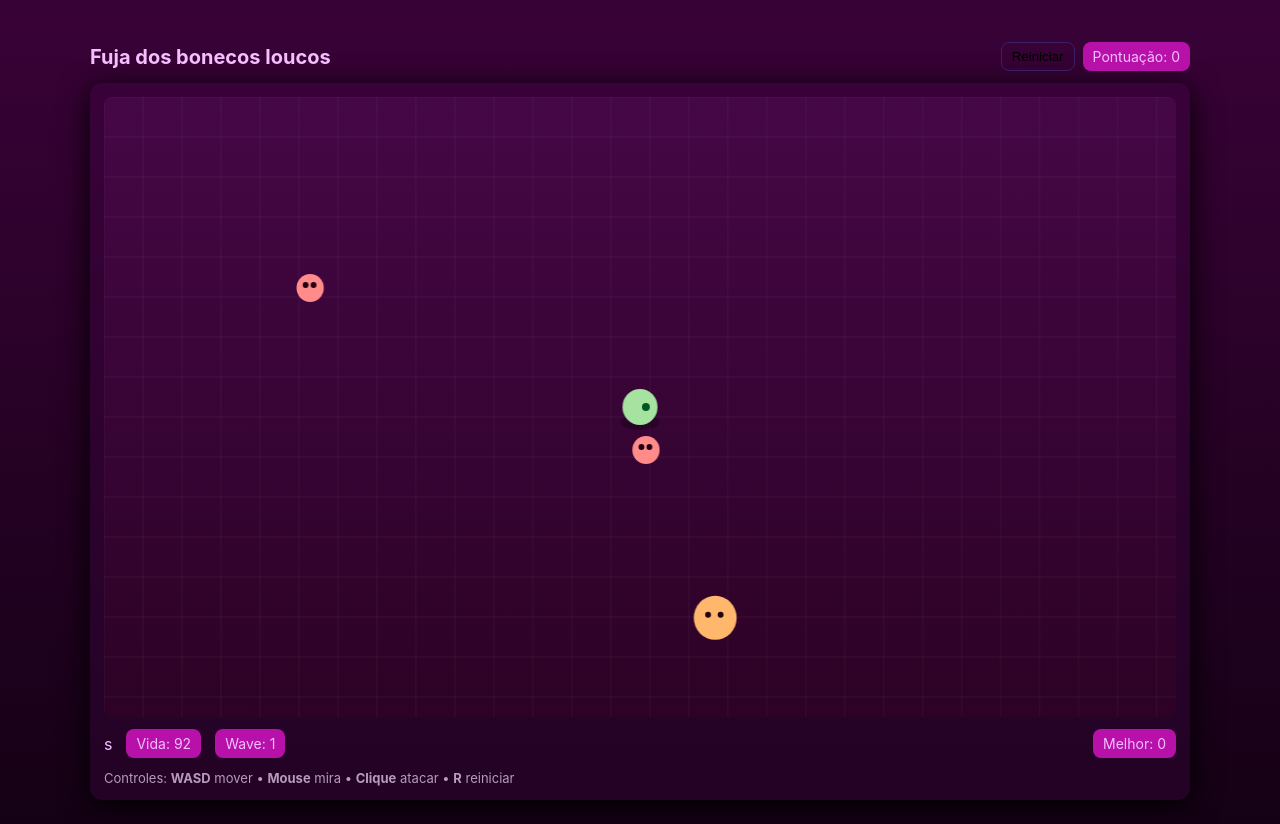
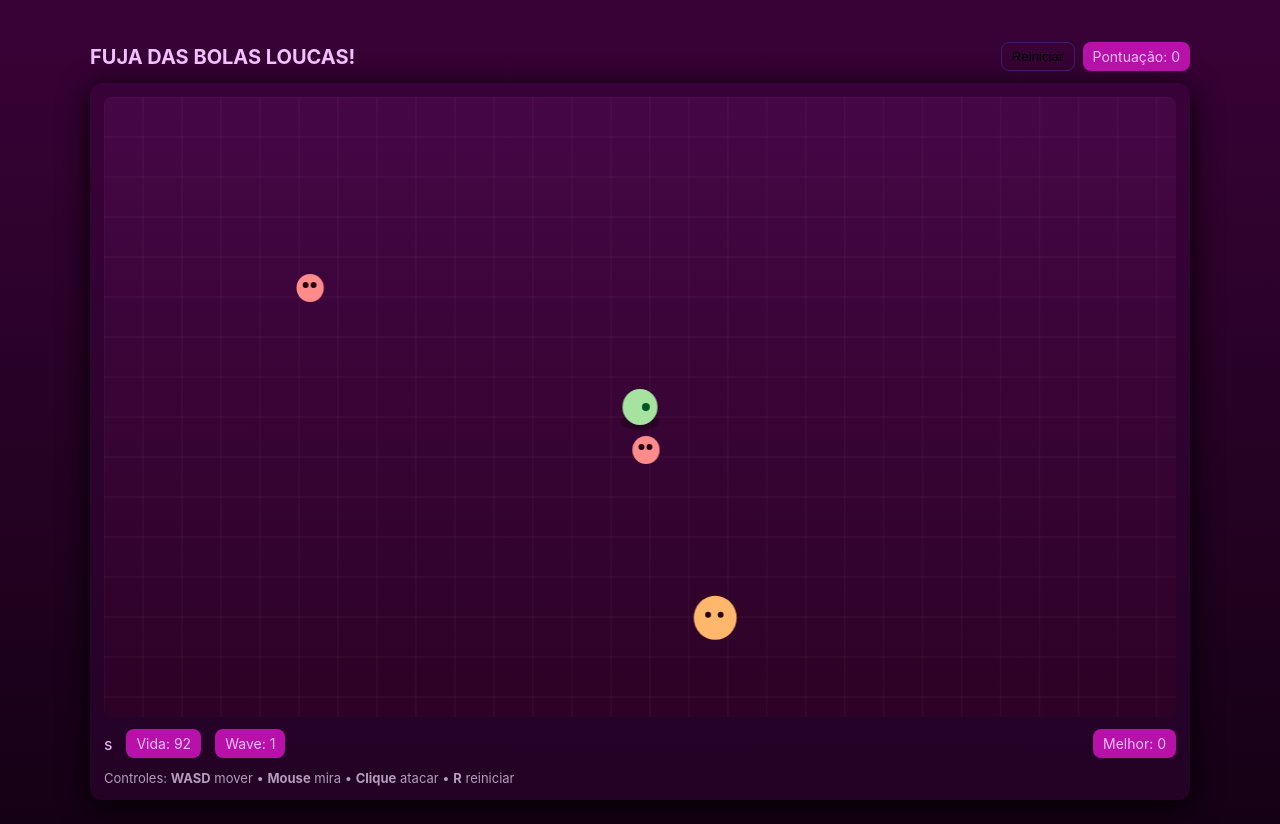
Before and after one commit to marizzis/mariane-1, a plain HTML site: page index.html in a window 1280 px wide. Drawn offline with Linux system fonts and the light colour scheme.

Commit message:
Add files via upload

```diff
--- a/index.html
+++ b/index.html
@@ -4,14 +4,14 @@
 <head>
     <meta charset="utf-8" />
     <meta name="viewport" content="width=device-width,initial-scale=1" />
-    <title>Fuja dos bonecos loucos</title>
+    <title>FUJA DAS BOLAS LOUCAS!</title>
     <link rel="stylesheet" href="style.css">
 </head>
 
 <body>
     <div class="wrap">
         <header>
-            <h1>Fuja dos bonecos loucos</h1>
+            <h1>FUJA DAS BOLAS LOUCAS!</h1>
             <div class="controls">
                 <button id="btnRestart" class="btn">Reiniciar</button>
                 <div class="bar">Pontuação: <span id="score">0</span></div>
```
